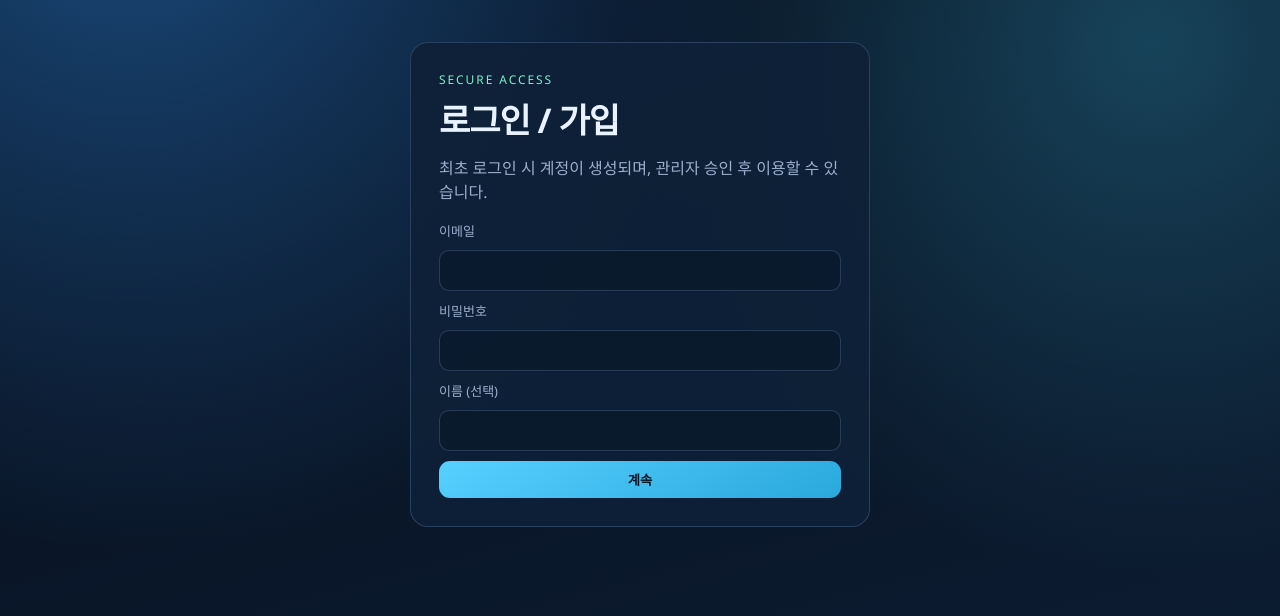
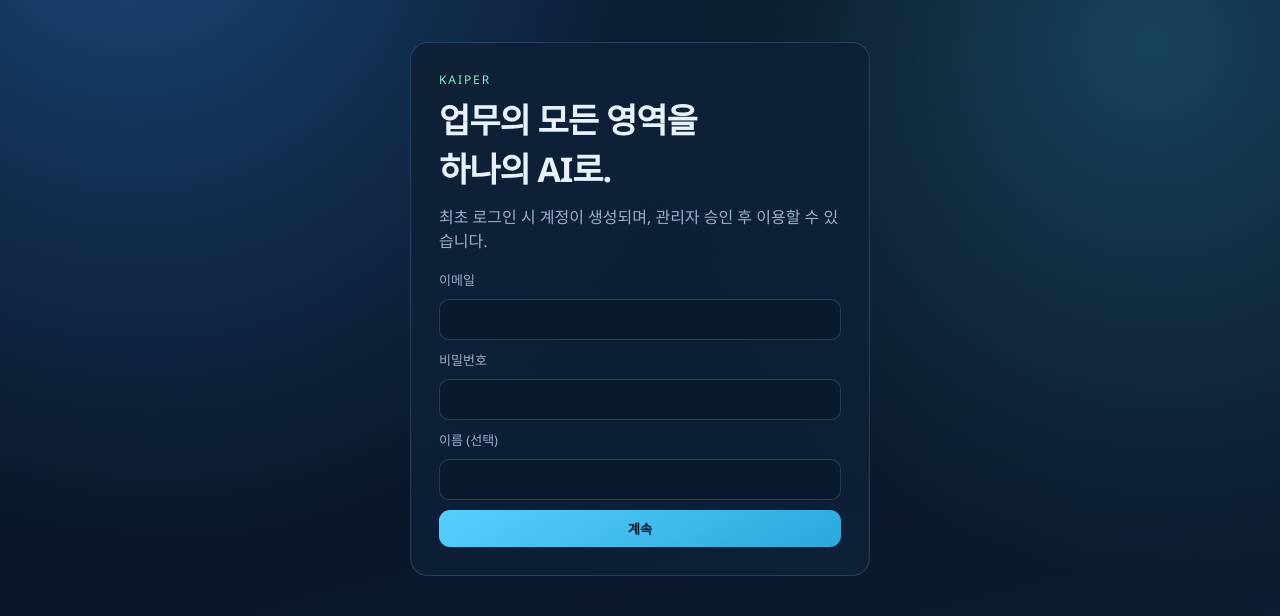
Before and after one commit to oreorca0719/Langgraph-AI, a Python web app: template templates/login.html in a window 1280 px wide. Shown: the top 616 px of the page. Run offline with Jinja, Linux system fonts and the light colour scheme; the template is opened without the code that fills it, so the values that code supplies are empty.

Commit message:
feat: rebrand to Kaiper across all pages

```diff
--- a/templates/admin_home.html
+++ b/templates/admin_home.html
@@ -3,7 +3,7 @@
 <head>
   <meta charset="UTF-8" />
   <meta name="viewport" content="width=device-width, initial-scale=1.0" />
-  <title>Admin Console</title>
+  <title>관리자 | Kaiper</title>
   <link rel="stylesheet" href="/static/css/style.css" />
   <style>
     .home-shell {
@@ -71,7 +71,7 @@
   <div class="home-shell">
     <div class="home-header">
       <div>
-        <p class="eyebrow">Admin Console</p>
+        <p class="eyebrow">Kaiper Admin</p>
         <h1 class="panel-title">관리자 홈</h1>
         <p class="panel-subtitle">{{ user.email }}</p>
       </div>
--- a/templates/admin_monitor.html
+++ b/templates/admin_monitor.html
@@ -3,7 +3,7 @@
 <head>
   <meta charset="UTF-8" />
   <meta name="viewport" content="width=device-width, initial-scale=1.0" />
-  <title>Admin | Monitor</title>
+  <title>모니터 | Kaiper</title>
   <link rel="stylesheet" href="/static/css/style.css" />
   <style>
     .monitor-shell {
@@ -425,7 +425,7 @@
   <div class="monitor-shell">
     <div class="monitor-header">
       <div>
-        <p class="eyebrow">Admin Console</p>
+        <p class="eyebrow">Kaiper Admin</p>
         <h1 class="panel-title">모니터</h1>
         <p class="panel-subtitle">관리자: <strong>{{ user.email }}</strong></p>
       </div>
--- a/templates/admin_users.html
+++ b/templates/admin_users.html
@@ -3,14 +3,14 @@
 <head>
   <meta charset="UTF-8" />
   <meta name="viewport" content="width=device-width, initial-scale=1.0" />
-  <title>관리자 | 사용자 관리</title>
+  <title>사용자 관리 | Kaiper</title>
   <link rel="stylesheet" href="/static/css/style.css" />
 </head>
 <body class="page-admin">
   <main class="panel admin-panel">
     <header class="admin-header">
       <div>
-        <p class="eyebrow">Admin Console</p>
+        <p class="eyebrow">Kaiper Admin</p>
         <h1 class="panel-title">사용자 관리</h1>
         <p class="panel-subtitle">관리자: <strong>{{ user.email }}</strong></p>
       </div>
--- a/templates/home.html
+++ b/templates/home.html
@@ -3,7 +3,7 @@
 <head>
   <meta charset="UTF-8" />
   <meta name="viewport" content="width=device-width, initial-scale=1.0" />
-  <title>홈 | AI 어시스턴트</title>
+  <title>홈 | Kaiper</title>
   <link rel="stylesheet" href="/static/css/style.css" />
   <style>
     .home-shell {
@@ -132,7 +132,7 @@
   <div class="home-shell">
     <div class="home-header">
       <div>
-        <p class="eyebrow">AI Workspace</p>
+        <p class="eyebrow">Kaiper</p>
         <h1 class="panel-title">홈</h1>
       </div>
       <div class="topbar-actions">
--- a/templates/index.html
+++ b/templates/index.html
@@ -3,7 +3,7 @@
 <head>
   <meta charset="UTF-8" />
   <meta name="viewport" content="width=device-width, initial-scale=1.0" />
-  <title>LangGraph RAG Console</title>
+  <title>Assistant | Kaiper</title>
   <link rel="stylesheet" href="/static/css/style.css" />
   <script src="https://cdn.jsdelivr.net/npm/marked/marked.min.js"></script>
 </head>
@@ -11,8 +11,8 @@
   <div class="app-shell">
     <header class="topbar">
       <div>
-        <p class="eyebrow">AI Workspace</p>
-        <h1 class="title">LangGraph RAG Console</h1>
+        <p class="eyebrow">Kaiper</p>
+        <h1 class="title">Assistant</h1>
       </div>
       <div class="topbar-actions">
         {% if user and user.is_admin %}
--- a/templates/login.html
+++ b/templates/login.html
@@ -3,13 +3,13 @@
 <head>
   <meta charset="UTF-8" />
   <meta name="viewport" content="width=device-width, initial-scale=1.0" />
-  <title>로그인 | LangGraph RAG</title>
+  <title>로그인 | Kaiper</title>
   <link rel="stylesheet" href="/static/css/style.css" />
 </head>
 <body class="page-auth">
   <main class="panel auth-panel">
-    <p class="eyebrow">Secure Access</p>
-    <h1 class="panel-title">로그인 / 가입</h1>
+    <p class="eyebrow">Kaiper</p>
+    <h1 class="panel-title">업무의 모든 영역을<br>하나의 AI로.</h1>
     <p class="panel-subtitle">최초 로그인 시 계정이 생성되며, 관리자 승인 후 이용할 수 있습니다.</p>
 
     {% if error %}
```
